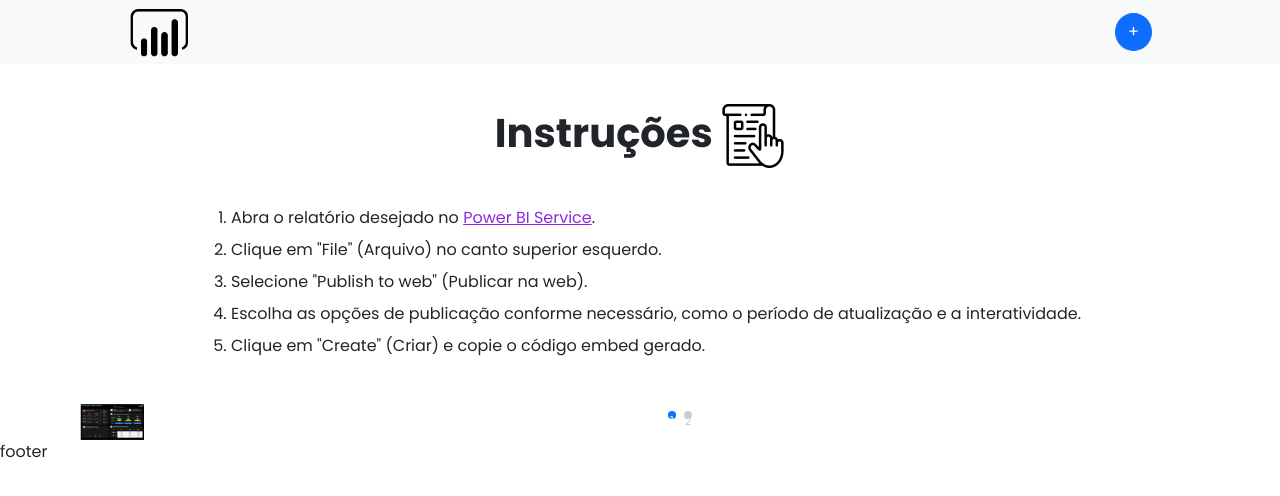
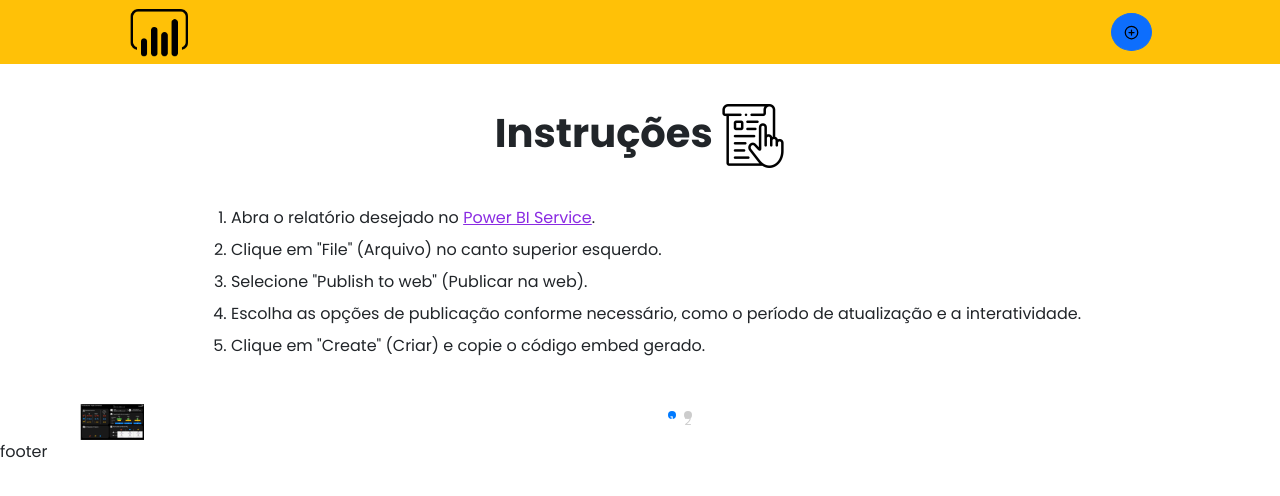
Before and after one commit to ErlisonGuaraves/Dashboard-swipper, a React (Vite) app: page / in a window 1280 px wide. Shown: the top 496 px of the page. Built offline with nearby package versions, Linux system fonts and the light colour scheme.

Commit message:
criação do modal no projeto

```diff
--- a/src/App.jsx
+++ b/src/App.jsx
@@ -1,13 +1,23 @@
 import Main from "./components/Main";
 import Header from "./components/Header";
 import Footer from "./components/Footer";
+import ModalComponent from "./components/Modal";
+
+import { useState } from "react";
 
 import "./App.css";
 
 function App() {
+
+  const [show, setShow] = useState(false);
+
+  const handleShow = () => setShow(true);
+  const handleClose = () => setShow(false);
+
   return (
     <div id="container">
-      <Header />
+      <Header handleShow={handleShow}/>
+      <ModalComponent show={show} handleClose={handleClose} />
       <Main />
       <Footer />
     </div>
--- a/src/components/Header/index.jsx
+++ b/src/components/Header/index.jsx
@@ -1,10 +1,10 @@
 import Navbar from "../Navbar"
 
-const Header = () =>{
+const Header = ({handleShow}) =>{
 
     return(
         <header>
-            <Navbar />
+            <Navbar handleShow={handleShow}/>
         </header>
     )
 }
--- a/src/components/Modal/index.jsx
+++ b/src/components/Modal/index.jsx
@@ -1,11 +1,28 @@
 
-function Modal(){
+import Button from 'react-bootstrap/Button';
+import Modal from 'react-bootstrap/Modal';
 
-    return(
-        <div>
-            Modal
-        </div>
-    )
+function ModalComponent({show, handleClose}) {
+
+
+  return (
+    <>
+      <Modal show={show} onHide={handleClose}>
+        <Modal.Header closeButton>
+          <Modal.Title>Modal heading</Modal.Title>
+        </Modal.Header>
+        <Modal.Body>Woohoo, you are reading this text in a modal!</Modal.Body>
+        <Modal.Footer>
+          <Button variant="secondary" onClick={handleClose}>
+            Close
+          </Button>
+          <Button variant="primary" onClick={handleClose}>
+            Save Changes
+          </Button>
+        </Modal.Footer>
+      </Modal>
+    </>
+  );
 }
 
-export default Modal
+export default ModalComponent;
--- a/src/components/Navbar/Style.css
+++ b/src/components/Navbar/Style.css
@@ -5,10 +5,11 @@
     padding: 0 8rem;
 }
 
+#container-nav .plus-icon{
+    height: 15px;
+    width: 15px;
+}
+
 #container img{
     width: 4rem;
 }
-
-h1{
-    font-size: 28px;
-}
--- a/src/components/Navbar/index.jsx
+++ b/src/components/Navbar/index.jsx
@@ -1,18 +1,26 @@
+
+
 import Navbar from "react-bootstrap/Navbar";
 import Button from "react-bootstrap/Button";
-import Row from "react-bootstrap/Row";
-import Col from "react-bootstrap/Col";
+
 import "./Style.css";
-import PowerBiLogo from "../../assets/icons/power-bi.png"
 
-function MenuNavbar(){
-    return (
-      <Navbar id="container-nav" className="bg-body-tertiary">
-          <img src={PowerBiLogo} alt="DashboardSwiper" />
-          <Button type="submit" variant="primary" className="rounded-circle">+</Button>
+import PowerBiLogo from "../../assets/icons/power-bi.png";
+import PlusIcon from "../../assets/icons/plus-circle.svg";
+
+function MenuNavbar({handleShow}) {
+  return (
+    <>
+      <Navbar id="container-nav" className="bg-warning">
+        <img src={PowerBiLogo} alt="DashboardSwiper" />
+        <Button className="rounded-circle" onClick={handleShow}>
+          <img src={PlusIcon} alt="plus icon" className="plus-icon" />
+        </Button>
       </Navbar>
-    );
 
+
+    </>
+  );
 }
 
 export default MenuNavbar;
```
Also changed, not shown: src/assets/icons/plus-circle.svg (added), src/assets/icons/plus-square.svg (added).
